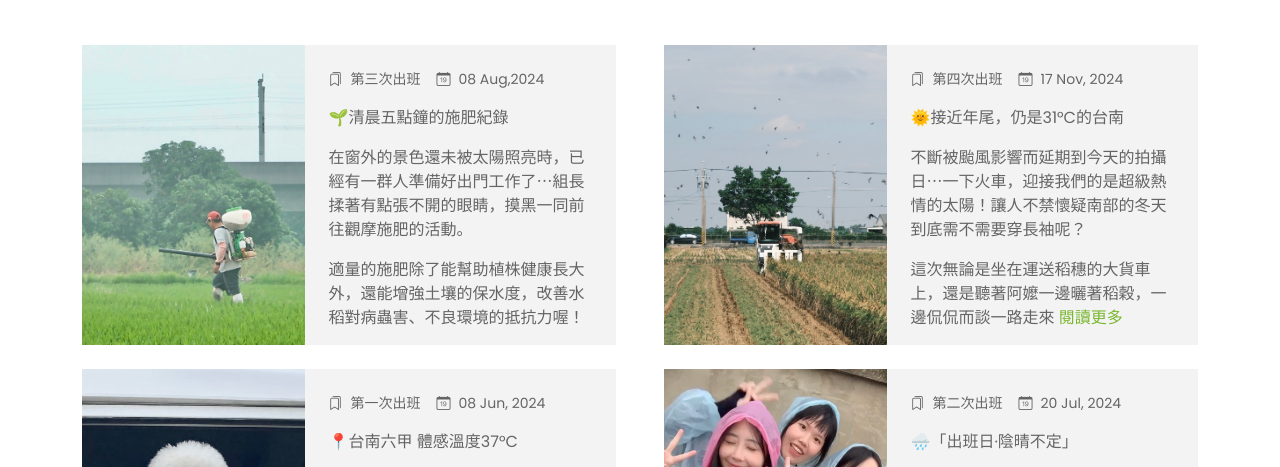
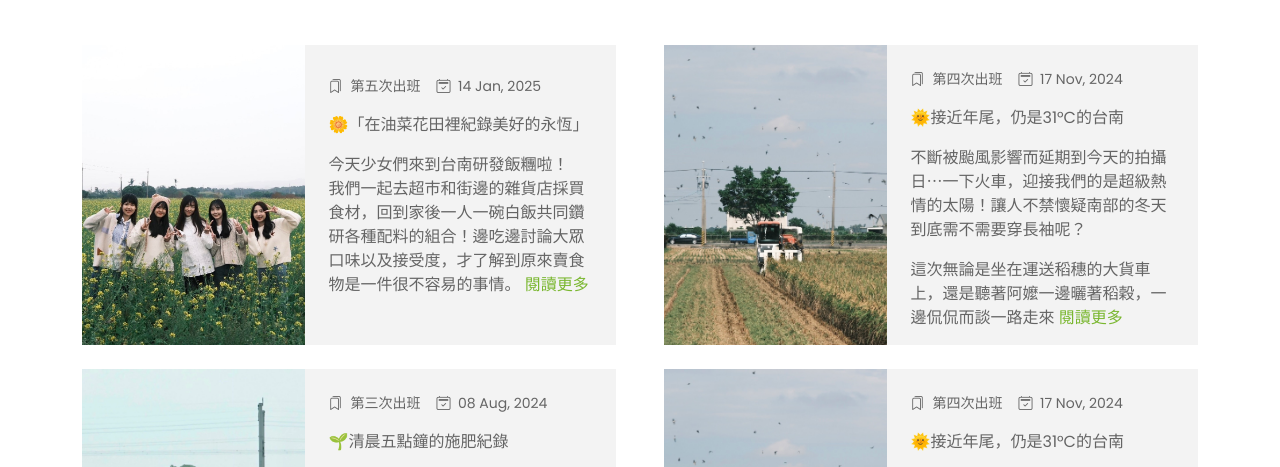
Before and after one commit to lioujia/tainan, a plain HTML site: page news.html in a window 1280 px wide. Shown: the part 300-767 px from the top of the page. Drawn offline with nearby package versions, Linux system fonts and the light colour scheme.

Commit message:
20250203

```diff
--- a/news.html
+++ b/news.html
@@ -30,7 +30,7 @@
 
 <script>
 function toggleMore() {
-    var moreText = document.getElementById("more-text");
+    var moreText= document.getElementById("more-text");
     var toggleButton = document.getElementById("toggle-button");
 
     if (moreText.style.display === "none") {
@@ -41,6 +41,34 @@ function toggleMore() {
         toggleButton.textContent = "閱讀更多";
     }
 }
+// 為第一個區塊的「閱讀更多」按鈕和內容設置 toggle 函式
+function toggleMore1() {
+    var moreText = document.getElementById("more-text-1");
+    var toggleButton = document.getElementById("toggle-button-1");
+
+    if (moreText.style.display === "none") {
+        moreText.style.display = "inline";
+        toggleButton.textContent = "收起";
+    } else {
+        moreText.style.display = "none";
+        toggleButton.textContent = "閱讀更多";
+    }
+}
+
+// 為第二個區塊的「閱讀更多」按鈕和內容設置 toggle 函式
+function toggleMore2() {
+    var moreText = document.getElementById("more-text-2");
+    var toggleButton = document.getElementById("toggle-button-2");
+
+    if (moreText.style.display === "none") {
+        moreText.style.display = "inline";
+        toggleButton.textContent = "收起";
+    } else {
+        moreText.style.display = "none";
+        toggleButton.textContent = "閱讀更多";
+    }
+}
+
 </script>
 
 <style>
@@ -139,13 +167,71 @@ function toggleMore() {
                     <div class="blog-item">
                         <div class="row g-0 bg-light overflow-hidden">
                             <div class="col-12 col-sm-5 h-100">
+                                <img class="img-fluid h-100" src="img/day5.jpg" style="object-fit: cover;">
+                            </div>
+                            <div class="col-12 col-sm-7 h-100 d-flex flex-column justify-content-center">
+                                <div class="p-4">
+                                    <div class="d-flex mb-3">
+                                        <small class="me-3"><i class="bi bi-bookmarks me-2"></i>第五次出班</small>
+                                        <small><i class="bi bi-calendar2-check"></i> &nbsp;14 Jan, 2025</small>
+                                    </div>
+                                    <p>🌼「在油菜花田裡紀錄美好的永恆」</p>
+                                    <p>
+                                        今天少女們來到台南研發飯糰啦！<br>我們一起去超市和街邊的雜貨店採買食材，回到家後一人一碗白飯共同鑽研各種配料的組合！邊吃邊討論大眾口味以及接受度，才了解到原來賣食物是一件很不容易的事情。
+                                    <!-- 第一個區塊 -->
+                                    <span id="more-text-1" style="display: none;">
+                                        <br><br>忙碌過後，大家一同到油菜花田拍下美美的照片，為收割期做一個完美的結束。<br><br>接下來準備進行到設計環節，各種文宣、周邊品都慢慢要破繭而出啦！大家可以期待一下唷～
+                                    </span>
+                                    <a href="javascript:void(0);" id="toggle-button-1" onclick="toggleMore1()">閱讀更多</a>
+                                    </p>
+                                </div>
+                            </div>
+                        </div>
+                    </div>
+                </div>
+
+                <div class="col-lg-6">
+                    <div class="blog-item">
+                        <div class="row g-0 bg-light overflow-hidden">
+                            <div class="col-12 col-sm-5 h-100">
+                                <img class="img-fluid h-100" src="img/day4.jpg" style="object-fit: cover;">
+                            </div>
+                            <div class="col-12 col-sm-7 h-100 d-flex flex-column justify-content-center">
+                                <div class="p-4">
+                                    <div class="d-flex mb-3">
+                                        <small class="me-3"><i class="bi bi-bookmarks me-2"></i>第四次出班</small>
+                                        <small><i class="bi bi-calendar2-check"></i> &nbsp;17 Nov, 2024</small>
+                                    </div>
+                                    <p>🌞接近年尾，仍是31°C的台南</p>
+                                    <p>
+                                        不斷被颱風影響而延期到今天的拍攝日⋯一下火車，迎接我們的是超級熱情的太陽！讓人不禁懷疑南部的冬天到底需不需要穿長袖呢？
+                                    <p>
+                                        這次無論是坐在運送稻穗的大貨車上，還是聽著阿嬤一邊曬著稻穀，一邊侃侃而談一路走來
+                                    <!-- 第二個區塊 -->
+                                    <span id="more-text-2" style="display: none;">
+                                        的故事，對於我們來說都是很新奇的體驗呢！<br><br>今天的空拍機也拍攝的很順利～還認識了新的小夥伴——肉圓🐶
+                                    </span>
+                                    <a href="javascript:void(0);" id="toggle-button-2" onclick="toggleMore2()">閱讀更多</a>
+                                    </p>
+                                </div>
+                            </div>
+                        </div>
+                    </div>
+                </div>
+            </div>
+            <br>
+            <div class="row g-5">
+                <div class="col-lg-6">
+                    <div class="blog-item">
+                        <div class="row g-0 bg-light overflow-hidden">
+                            <div class="col-12 col-sm-5 h-100">
                                 <img class="img-fluid h-100" src="img/day3.jpg" style="object-fit: cover;">
                             </div>
                             <div class="col-12 col-sm-7 h-100 d-flex flex-column justify-content-center">
                                 <div class="p-4">
                                     <div class="d-flex mb-3">
                                         <small class="me-3"><i class="bi bi-bookmarks me-2"></i>第三次出班</small>
-                                        <small><i class="bi bi-calendar-date me-2"></i>08 Aug,2024</small>
+                                        <small><i class="bi bi-calendar2-check"></i> &nbsp;08 Aug, 2024</small>
                                     </div>
 
                                     <p>🌱清晨五點鐘的施肥紀錄<p>
@@ -167,7 +253,7 @@ function toggleMore() {
                                 <div class="p-4">
                                     <div class="d-flex mb-3">
                                         <small class="me-3"><i class="bi bi-bookmarks me-2"></i>第四次出班</small>
-                                        <small><i class="bi bi-calendar-date me-2"></i>17 Nov, 2024</small>
+                                        <small><i class="bi bi-calendar2-check"></i> &nbsp;17 Nov, 2024</small>
                                     </div>
                                     <p>
                                         🌞接近年尾，仍是31°C的台南<p>不斷被颱風影響而延期到今天的拍攝日⋯一下火車，迎接我們的是超級熱情的太陽！讓人不禁懷疑南部的冬天到底需不需要穿長袖呢？<p>這次無論是坐在運送稻穗的大貨車上，還是聽著阿嬤一邊曬著稻穀，一邊侃侃而談一路走來
@@ -194,7 +280,7 @@ function toggleMore() {
                                 <div class="p-4">
                                     <div class="d-flex mb-3">
                                         <small class="me-3"><i class="bi bi-bookmarks me-2"></i>第一次出班</small>
-                                        <small><i class="bi bi-calendar-date me-2"></i>08 Jun, 2024</small>
+                                        <small><i class="bi bi-calendar2-check"></i> &nbsp;08 Jun, 2024</small>
                                     </div>
 
                                     <p>📍台南六甲 體感溫度37°C<p>
@@ -216,7 +302,7 @@ function toggleMore() {
                                 <div class="p-4">
                                     <div class="d-flex mb-3">
                                         <small class="me-3"><i class="bi bi-bookmarks me-2"></i>第二次出班</small>
-                                        <small><i class="bi bi-calendar-date me-2"></i>20 Jul, 2024</small>
+                                        <small><i class="bi bi-calendar2-check"></i> &nbsp;20 Jul, 2024</small>
                                     </div>
 
                                     <p>🌧️「出班日·陰晴不定」<p>唯一的小敗筆就是討人厭的午後雷陣雨⋯⋯！不過我們也因此在這天獲得了第一件團服——雨衣。<p>為了紀念此刻，我們用相機倒數計時拍了無數次⋯回想起來是很可愛的回憶呢～</p>
```
Also changed, not shown: img/day5.jpg (added).
